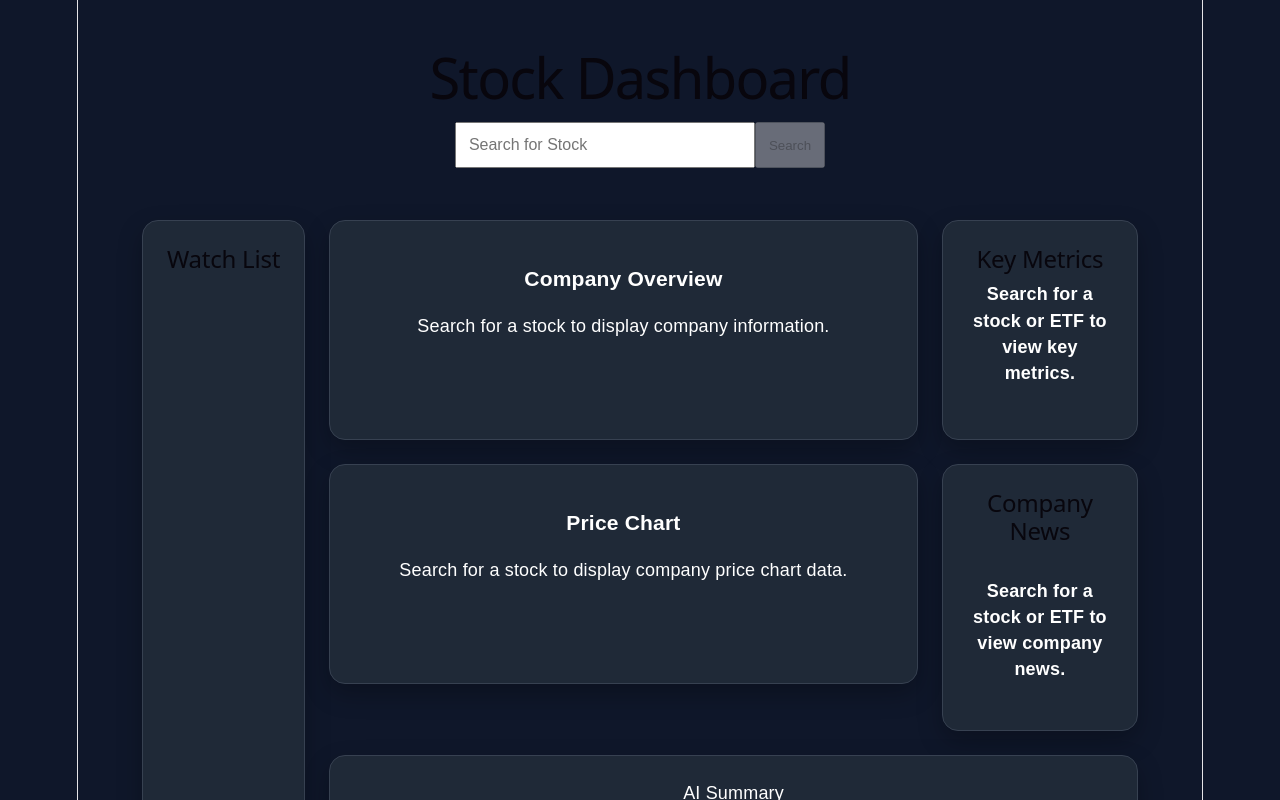
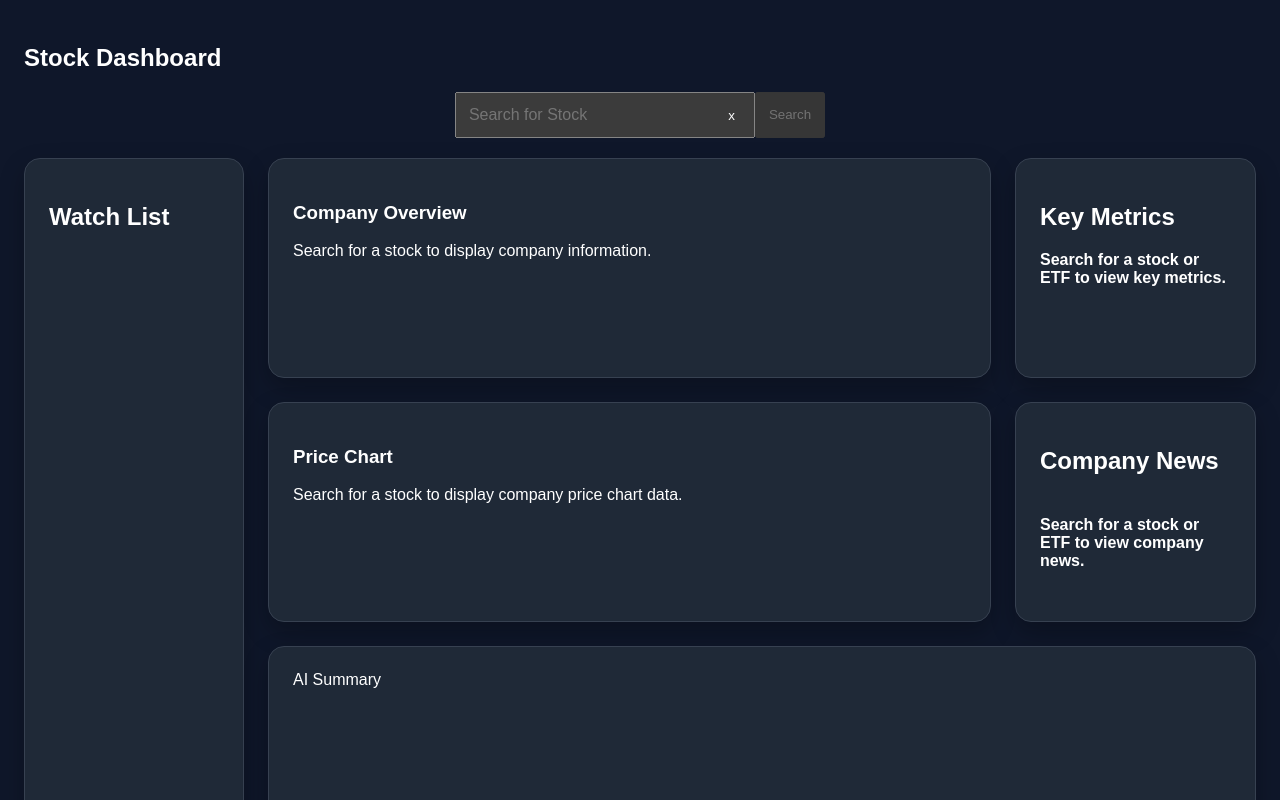
Before and after one commit to Richie1136/stock-dashboard, a React app in the folder frontend/: page / in a window 1280 px wide. Shown: the top 800 px of the page. Built offline with nearby package versions, Linux system fonts and the light colour scheme; the HTML template or start-up script is replaced by a standard one.

Commit message:
Updating the styling

```diff
--- a/frontend/src/App.css
+++ b/frontend/src/App.css
@@ -22,7 +22,7 @@ button {
 .dashboard {
   display: flex;
   gap: 24px;
-  padding: 32px;
+  padding: 0;
   margin-top: 20px;
 }
 
@@ -47,7 +47,7 @@ button {
   color: white;
   max-width: 1800px;
   margin: 0 auto;
-  padding: 32px;
+  padding: 24px;
 }
 
 .card {
--- a/frontend/src/components/companyCard/CompanyCard.css
+++ b/frontend/src/components/companyCard/CompanyCard.css
@@ -2,6 +2,30 @@
     width: 120px;
     height: 120px;
     object-fit: contain;
-    margin-bottom: 12px;
     border-radius: 12px;
 }
+
+.company-header {
+    display: flex;
+    align-items: center;
+    gap: 24px;
+    margin-bottom: 20px;
+}
+
+.company-header-info {
+    display: flex;
+    flex-direction: column;
+    gap: 4px;
+}
+
+.company-header-info h2,
+.company-header-info p {
+    margin: 0;
+}
+
+.company-actions {
+    display: flex;
+    align-items: center;
+    gap: 20px;
+    margin-top: 20px;
+}
--- a/frontend/src/components/companyCard/CompanyCard.jsx
+++ b/frontend/src/components/companyCard/CompanyCard.jsx
@@ -88,20 +88,29 @@ const CompanyCard = ({ symbol, assetType, fundName, etfProfile, updateWatchList
                     <p>Inception Date: {formatIPOLayout(etfProfile?.inception_date)}</p>
                     <p>Asset Type: {"ETF"}</p>
                     <p>Leveraged: {etfProfile?.leveraged}</p>
+                    <div className='company-actions'>
+                        <button onClick={updateWatchList}>Add To Watchlist</button>
+                    </div>
                 </>
             ) : (
                 <>
                     <h3>Company Overview</h3>
+                    <div className='company-header'>
                         {logo && <img className='company-logo' src={logo} alt={name} />}
+                        <div className='company-header-info'>
                             <h2>{name}</h2>
                             <p><strong>{ticker}</strong></p>
                             <p>Industry: {finnhubIndustry}</p>
                             <p>Exchange: {formatExchanges[exchange]}</p>
                             <p>IPO: {formatIPOLayout(ipo)}</p>
-                    {weburl !== '' && <a href={weburl} target='_blank' rel='noopener noreferrer'>Website</a>}
+                        </div>
+                    </div>
+                    <div className='company-actions'>
+                        {weburl && <a href={weburl} target='_blank' rel='noopener noreferrer'>Website</a>}
+                        <button onClick={updateWatchList}>Add To Watchlist</button>
+                    </div>
                 </>
             )}
-            <button onClick={updateWatchList}>Add To Watchlist</button>
         </div>
     )
 }
--- a/frontend/src/components/priceChart/PriceChart.css
+++ b/frontend/src/components/priceChart/PriceChart.css
@@ -20,7 +20,7 @@
     display: flex;
     justify-content: space-between;
     align-items: center;
-    margin-bottom: 12px;
+    margin-bottom: 10px;
 }
 
 .chart-header h3 {
--- a/frontend/src/components/priceChart/PriceChart.jsx
+++ b/frontend/src/components/priceChart/PriceChart.jsx
@@ -67,9 +67,9 @@ const PriceChart = ({ symbol, assetType, finishedEtfSymbol }) => {
 
     const formatDate = (date) => {
         return new Date(`${date}T00:00:00`).toLocaleDateString('en-US', {
-            month: "2-digit",
-            day: "2-digit",
-            year: "2-digit"
+            month: "long",
+            day: "numeric",
+            year: "numeric"
         })
     }
 
@@ -102,9 +102,8 @@ const PriceChart = ({ symbol, assetType, finishedEtfSymbol }) => {
         if (value > 99_000) {
             const yValue = value / 1_000
             return `$${yValue.toFixed(1)}K`
-        } else {
-            return value.toFixed(2)
         }
+        return `$${value.toFixed(2)}`
     }
 
     return (
@@ -122,19 +121,20 @@ const PriceChart = ({ symbol, assetType, finishedEtfSymbol }) => {
                             <button className={selectedTimeline === "ALL" ? "active" : ''} onClick={() => setSelectedTimeline("ALL")}>{"ALL"}</button>
                         </div>
                     </div>
-                    <ResponsiveContainer width="100%" height={420}>
-                        <AreaChart data={getSelctedTimeline(selectedTimeline)} margin={{ right: 5, top: 5, bottom: 10, left: 0 }}>
+                    <ResponsiveContainer width="100%" height={400}>
+                        <AreaChart data={getSelctedTimeline(selectedTimeline)} margin={{ right: 12, top: 8, bottom: 18, left: 0 }}>
                             <defs>
                                 <linearGradient id='priceGradient' x1="0" y1="0" x2="0" y2="1">
-                                    <stop offset="5%" stopColor='#60a5fa' stopOpacity={0.3} />
-                                    <stop offset="95%" stopColor='#60a5fa' stopOpacity={0} />
+                                    <stop offset="0%" stopColor='#60a5fa' stopOpacity={0.45} />
+                                    <stop offset="60%" stopColor='#60a5fa' stopOpacity={0.18} />
+                                    <stop offset="100%" stopColor='#60a5fa' stopOpacity={0} />
                                 </linearGradient>
                             </defs>
-                            <CartesianGrid strokeDasharray="3 3" vertical={false} opacity={0.15} />
+                            <CartesianGrid stroke='#374151' strokeDasharray="3 3" vertical={false} opacity={0.25} />
                             <XAxis minTickGap={20} dataKey="date" padding={{ left: 15, right: 20 }} tickMargin={18} tickFormatter={formatDate} />
                             <YAxis width={75} padding={{ top: 10, bottom: 15 }} domain={["dataMin", "dataMax"]} tickFormatter={yAxiasCloseValues} />
                             <Tooltip content={<CustomTooltip />} formatDate={formatDate} />
-                            <Area fill="url(#priceGradient)" dot={false} activeDot={{ r: 5 }} strokeWidth={2.5} type="monotone" dataKey="close" stroke='#60a5fa' />
+                            <Area fill="url(#priceGradient)" dot={false} activeDot={{ r: 6, fill: '#ffffff', stroke: '#60a5fa', strokeWidth: 3 }} strokeWidth={2.5} type="monotone" dataKey="close" stroke='#60a5fa' />
                         </AreaChart>
                     </ResponsiveContainer>
                 </>
--- a/frontend/src/components/watchlist/WatchList.css
+++ b/frontend/src/components/watchlist/WatchList.css
@@ -1,3 +1,7 @@
 .sidebar {
     width: 240px;
 }
+
+.watch-list {
+    flex: 0 0 220px;
+}
--- a/frontend/src/components/watchlist/WatchList.jsx
+++ b/frontend/src/components/watchlist/WatchList.jsx
@@ -4,7 +4,7 @@ import './WatchList.css'
 const WatchList = ({ fundWatchList }) => {
 
     return (
-        <div className='card'>
+        <div className='card watch-list'>
             <h2>Watch List</h2>
             {fundWatchList.length > 5 ? <h2>{"Max Watchlist length hit"}</h2> : (
                 fundWatchList?.map((item) => {
--- a/frontend/src/helperFunctions/customTooltip.css
+++ b/frontend/src/helperFunctions/customTooltip.css
@@ -1,16 +1,24 @@
 .custom-tooltip {
     background-color: #111827;
     border: 1px solid #374151;
-    border-radius: 10px;
-    padding: 10px 12px;
-    box-shadow: 0 8px 20px rgba(0, 0, 0, 0.3);
+    border-radius: 12px;
+    padding: 12px 16px;
+    box-shadow: 0 10px 24px rgba(0, 0, 0, 0.35);
+    min-width: 120px;
 }
 
-.custom-tooltip p {
-    margin: 0 0 4px;
+.tooltip-date {
+    margin: 0 0 6px;
     color: #9ca3af;
+    font-size: 12px;
+    line-height: 1.4;
+    font-weight: 500;
 }
 
-.custom-tooltip strong {
+.tooltip-price {
+    margin: 0;
     color: white;
+    font-size: 18px;
+    font-weight: 700;
+    letter-spacing: 0.3px;
 }
--- a/frontend/src/helperFunctions/customTooltip.jsx
+++ b/frontend/src/helperFunctions/customTooltip.jsx
@@ -1,14 +1,14 @@
 import './customTooltip.css'
 
 export const CustomTooltip = ({ active, payload, label, formatDate }) => {
-    if (!active || !payload.length) return
+    if (!active || !payload?.length) return null
 
-    const value = payload[0].value
+    const closePrice = payload[0].value
 
     return (
         <div className="custom-tooltip">
-            <p>{formatDate(label)}</p>
-            <strong>${value.toLocaleString("en-US", {
+            <p className='tooltip-date'>{formatDate(label)}</p>
+            <strong className='tooltip-price'>${closePrice.toLocaleString("en-US", {
                 minimumFractionDigits: 2,
                 maximumFractionDigits: 2
             })}</strong>
--- a/frontend/src/index.css
+++ b/frontend/src/index.css
@@ -1,111 +1,31 @@
 :root {
-  --text: #6b6375;
-  --text-h: #08060d;
-  --bg: #fff;
-  --border: #e5e4e7;
-  --code-bg: #f4f3ec;
-  --accent: #aa3bff;
-  --accent-bg: rgba(170, 59, 255, 0.1);
-  --accent-border: rgba(170, 59, 255, 0.5);
-  --social-bg: rgba(244, 243, 236, 0.5);
-  --shadow:
-    rgba(0, 0, 0, 0.1) 0 10px 15px -3px, rgba(0, 0, 0, 0.05) 0 4px 6px -2px;
-
-  --sans: system-ui, 'Segoe UI', Roboto, sans-serif;
-  --heading: system-ui, 'Segoe UI', Roboto, sans-serif;
-  --mono: ui-monospace, Consolas, monospace;
-
-  font: 18px/145% var(--sans);
-  letter-spacing: 0.18px;
-  color-scheme: light dark;
-  color: var(--text);
-  background: var(--bg);
+  font-family: system-ui, "Segoe UI", Roboto, sans-serif;
+  color-scheme: dark;
   font-synthesis: none;
   text-rendering: optimizeLegibility;
   -webkit-font-smoothing: antialiased;
   -moz-osx-font-smoothing: grayscale;
-
-  @media (max-width: 1024px) {
-    font-size: 16px;
-  }
 }
 
-@media (prefers-color-scheme: dark) {
-  :root {
-    --text: #9ca3af;
-    --text-h: #f3f4f6;
-    --bg: #16171d;
-    --border: #2e303a;
-    --code-bg: #1f2028;
-    --accent: #c084fc;
-    --accent-bg: rgba(192, 132, 252, 0.15);
-    --accent-border: rgba(192, 132, 252, 0.5);
-    --social-bg: rgba(47, 48, 58, 0.5);
-    --shadow:
-      rgba(0, 0, 0, 0.4) 0 10px 15px -3px, rgba(0, 0, 0, 0.25) 0 4px 6px -2px;
-  }
+* {
+  box-sizing: border-box;
+}
 
-  #social .button-icon {
-    filter: invert(1) brightness(2);
-  }
+html,
+body,
+#root {
+  margin: 0;
+  min-height: 100%;
 }
 
 body {
-  margin: 0;
+  background-color: #0f172a;
 }
 
 #root {
-  width: 1126px;
-  max-width: 100%;
-  margin: 0 auto;
-  text-align: center;
-  border-inline: 1px solid var(--border);
-  min-height: 100svh;
-  display: flex;
-  flex-direction: column;
-  box-sizing: border-box;
+  min-height: 100vh;
 }
 
-h1,
-h2 {
-  font-family: var(--heading);
-  font-weight: 500;
-  color: var(--text-h);
-}
-
-h1 {
-  font-size: 56px;
-  letter-spacing: -1.68px;
-  margin: 32px 0;
-  @media (max-width: 1024px) {
-    font-size: 36px;
-    margin: 20px 0;
-  }
-}
-h2 {
-  font-size: 24px;
-  line-height: 118%;
-  letter-spacing: -0.24px;
-  margin: 0 0 8px;
-  @media (max-width: 1024px) {
-    font-size: 20px;
-  }
-}
 p {
   margin: 0;
 }
-
-code,
-.counter {
-  font-family: var(--mono);
-  display: inline-flex;
-  border-radius: 4px;
-  color: var(--text-h);
-}
-
-code {
-  font-size: 15px;
-  line-height: 135%;
-  padding: 4px 8px;
-  background: var(--code-bg);
-}
```
Lines whose indentation alone changed are shown as unchanged.
